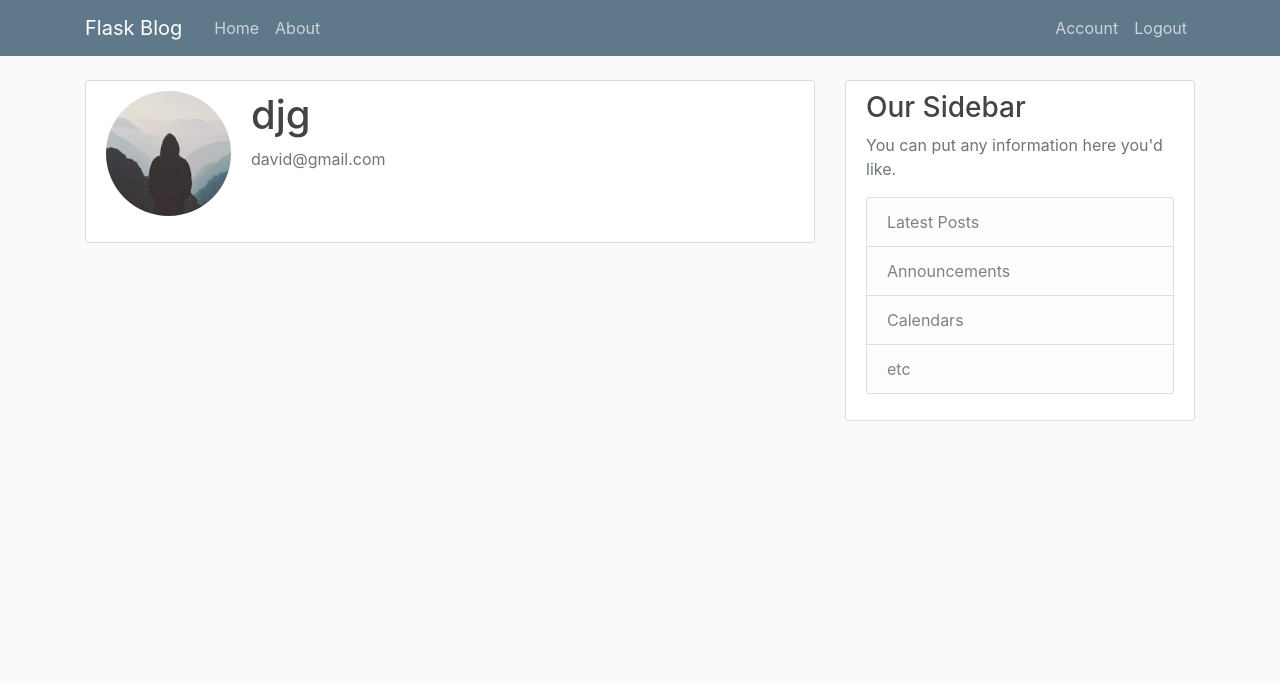
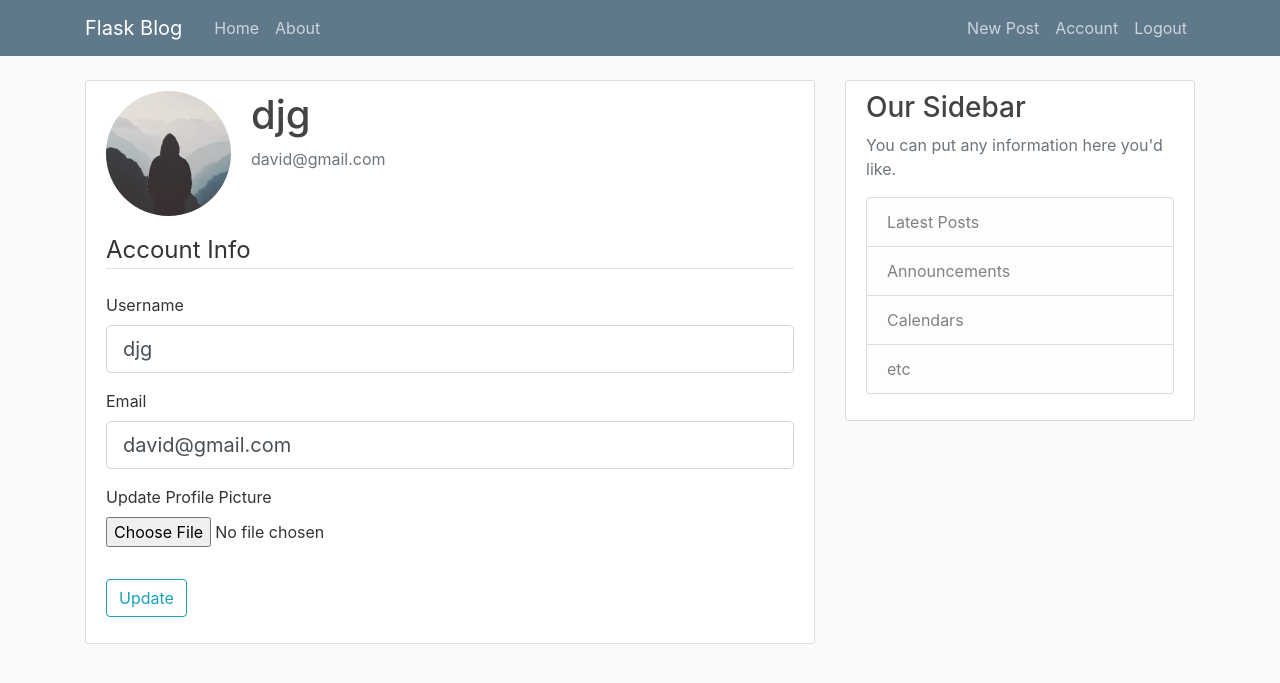
Before and after one commit to gamadjg/flaskblog, a Flask app: page /account in a window 1280 px wide. Shown: the top 683 px of the page. Run offline with Flask 2, Linux system fonts and the light colour scheme; a user stored in the database is signed in; some libraries are stand-ins or nearby versions.

Commit message:
Flask Tutorial Part 8 complete

```diff
--- a/flaskblog/forms.py
+++ b/flaskblog/forms.py
@@ -1,5 +1,7 @@
 from flask_wtf import FlaskForm
-from wtforms import StringField, PasswordField, SubmitField, BooleanField
+from flask_login import current_user
+from flask_wtf.file import FileField, FileAllowed
+from wtforms import StringField, PasswordField, SubmitField, BooleanField, TextAreaField
 from wtforms.validators import DataRequired, Length, Email, EqualTo, ValidationError
 import email_validator
 from flaskblog.models import User
@@ -36,3 +38,33 @@ class LoginForm(FlaskForm):
     password = PasswordField('Password', validators=[DataRequired()])
     remember = BooleanField('Remember Me')
     submit = SubmitField('Login')
+
+
+class UpdateAccountForm(FlaskForm):
+    username = StringField('Username',
+                           validators=[DataRequired(), Length(min=2, max=20)])
+
+    email = StringField('Email',
+                        validators=[DataRequired(), Email()])
+
+    picture = FileField('Update Profile Picture', validators=[FileAllowed(['jpg', 'png'])])
+
+    submit = SubmitField('Update')
+
+    def validate_username(self, username):
+        if username.data != current_user.username:
+            user = User.query.filter_by(username=username.data).first()
+            if user:
+                raise ValidationError('Username already exists.')
+
+    def validate_email(self, email):
+        if email.data != current_user.email:
+            user = User.query.filter_by(email=email.data).first()
+            if user:
+                raise ValidationError('Email already exists.')
+
+
+class PostForm(FlaskForm):
+    title = StringField('Title', validators=[DataRequired()])
+    content = TextAreaField('Content', validators=[DataRequired()])
+    submit = SubmitField('Post')
--- a/flaskblog/models.py
+++ b/flaskblog/models.py
@@ -15,7 +15,7 @@ def load_user(user_id):
 class User(db.Model, UserMixin):
     id = db.Column(db.Integer, primary_key=True)
     username = db.Column(db.String(20), unique=True, nullable=False)
-    email = db.Column(db.String(20), unique=True, nullable=False)
+    email = db.Column(db.String(120), unique=True, nullable=False)
     image_file = db.Column(db.String(20), nullable=False, default='default.jpg')
     password = db.Column(db.String(60), nullable=False)
     # Multiple to one db relationship. One user can have
--- a/flaskblog/routes.py
+++ b/flaskblog/routes.py
@@ -1,28 +1,17 @@
-from flask import render_template, url_for, flash, redirect, request
+from flask import render_template, url_for, flash, redirect, request, abort
 from flaskblog import app, db, bcrypt
-from flaskblog.forms import RegistrationForm, LoginForm
+from flaskblog.forms import RegistrationForm, LoginForm, UpdateAccountForm, PostForm
 from flaskblog.models import User, Post
 from flask_login import login_user, current_user, logout_user, login_required
-
-posts = [
-    {
-        'Author': 'David',
-        'Title': 'Blog Post',
-        'Content': 'Post #1',
-        'Date': 'Dec, 26'
-    },
-    {
-        'Author': 'Aaron',
-        'Title': 'Blog Post',
-        'Content': 'Post #2',
-        'Date': 'Dec, 26'
-    }
-]
+import secrets
+import os
+from PIL import Image
 
 
 @app.route('/')
 @app.route('/home')
 def home():
+    posts = Post.query.all()
     return render_template('home.html', posts=posts)
 
 
@@ -68,8 +57,85 @@ def logout():
     return redirect(url_for('home'))
 
 
-@app.route('/account')
+def save_picture(form_picture):
+    random_hex = secrets.token_hex(8)
+    _, f_ext = os.path.splitext(form_picture.filename)
+    picture_fn = random_hex + f_ext
+    picture_path = os.path.join(app.root_path, 'static/profile_pics', picture_fn)
+
+    output_size = (125, 125)
+    i = Image.open(form_picture)
+    i.thumbnail(output_size)
+    i.save(picture_path)
+
+    return picture_fn
+
+
+@app.route('/account', methods=['GET', 'POST'])
 @login_required
 def account():
+    form = UpdateAccountForm()
+    if form.validate_on_submit():
+        if form.picture.data:
+            picture_file = save_picture(form.picture.data)
+            current_user.image_file = picture_file
+        current_user.username = form.username.data
+        current_user.email = form.email.data
+        db.session.commit()
+        flash('Your account has been updated!', 'success')
+        return redirect(url_for('account'))
+    elif request.method == 'GET':
+        form.username.data = current_user.username
+        form.email.data = current_user.email
     image_file = url_for('static', filename='profile_pics/' + current_user.image_file)
-    return render_template('account.html', title='Account', image_file=image_file)
+    return render_template('account.html', title='Account', image_file=image_file, form=form)
+
+
+@app.route('/post/new', methods=['GET', 'POST'])
+@login_required
+def new_post():
+    form = PostForm()
+    if form.validate_on_submit():
+        post = Post(title=form.title.data, content=form.content.data, author=current_user)
+        db.session.add(post)
+        db.session.commit()
+        flash('Your post has been created!', 'success')
+        return redirect(url_for('home'))
+    return render_template('create_post.html', title='New Post', form=form, legend='New Post')
+
+
+@app.route("/post/<int:post_id>")
+def post(post_id):
+    post = Post.query.get_or_404(post_id)
+    return render_template('post.html', title=post.title, post=post)
+
+
+@app.route("/post/<int:post_id>/update", methods=['GET', 'POST'])
+@login_required
+def update_post(post_id):
+    post = Post.query.get_or_404(post_id)
+    if post.author != current_user:
+        abort(403)
+    form = PostForm()
+    if form.validate_on_submit():
+        post.title = form.title.data
+        post.content = form.content.data
+        db.session.commit()
+        flash('Your post has been updated!', 'success')
+        return redirect(url_for('post', post_id=post.id))
+    elif request.method == 'GET':
+        form.title.data = post.title
+        form.content.data = post.content
+    return render_template('create_post.html', title='Update Post', form=form, legend='Update Post')
+
+
+@app.route("/post/<int:post_id>/delete", methods=['POST'])
+@login_required
+def delete_post(post_id):
+    post = Post.query.get_or_404(post_id)
+    if post.author != current_user:
+        abort(403)
+    db.session.delete(post)
+    db.session.commit()
+    flash('Your post has been deleted!', 'success')
+    return redirect(url_for('home'))
--- a/flaskblog/templates/account.html
+++ b/flaskblog/templates/account.html
@@ -8,6 +8,50 @@
 	      <p class="text-secondary">{{ current_user.email }}</p>
 	    </div>
 	  </div>
-	  <!-- FORM HERE -->
+		<form method="POST" action="" enctype="multipart/form-data">
+			{{ form.hidden_tag() }}
+			<fieldset class="form-group">
+				<legend class="border-bottom mb-4">Account Info</legend>
+				<div class="form-group">
+					{{ form.username.label(class="form-control-label") }}
+
+					{% if form.username.errors %}
+						{{ form.username(class="form-control form-control-lg is-invalid") }}
+						<div class="invalid-feedback">
+							{% for error in form.username.errors %}
+								<span>{{ error }}</span>
+							{% endfor %}
+						</div>
+					{% else %}
+						{{ form.username(class="form-control form-control-lg") }}
+					{% endif%}
+				</div>
+				<div class="form-group">
+					{{ form.email.label(class="form-control-label") }}
+					{% if form.email.errors %}
+						{{ form.email(class="form-control form-control-lg is-invalid") }}
+						<div class="invalid-feedback">
+							{% for error in form.email.errors %}
+								<span>{{ error }}</span>
+							{% endfor %}
+						</div>
+					{% else %}
+						{{ form.email(class="form-control form-control-lg") }}
+					{% endif%}
+				</div>
+				<div class="form-group">
+					{{ form.picture.label() }}
+					{{ form.picture(class="form-control-file") }}
+					{% if form.picture.errors %}
+						{% for error in form.picture.errors %}
+							<span class='text-danger'>{{ error }}</span></br>
+						{% endfor %}
+					{% endif %}
+				</div>
+			</fieldset>
+			<div class="form-group">
+				{{ form.submit(class="btn btn-outline-info") }}
+			</div>
+		</form>
 	</div>
 {% endblock content %}
--- a/flaskblog/templates/layout.html
+++ b/flaskblog/templates/layout.html
@@ -32,6 +32,7 @@
 	        <!-- Navbar Right Side -->
 	        <div class="navbar-nav">
 	        	{% if current_user.is_authenticated %}
+	        		<a class="nav-item nav-link" href="{{ url_for('new_post')}}">New Post</a>
 	        		<a class="nav-item nav-link" href="{{ url_for('account')}}">Account</a>
 	        		<a class="nav-item nav-link" href="{{ url_for('logout')}}">Logout</a>
 	        	{% else %}
```
Also changed, not shown: flaskblog/templates/create_post.html (added, +40 -0 lines), flaskblog/templates/home.html (+12 -30 lines), flaskblog/templates/post.html (added, +39 -0 lines), flaskblog/site.db, flaskblog/static/profile_pics/jpg.jpg (added), flaskblog/static/profile_pics/large.jpg (added), 1 other file.
